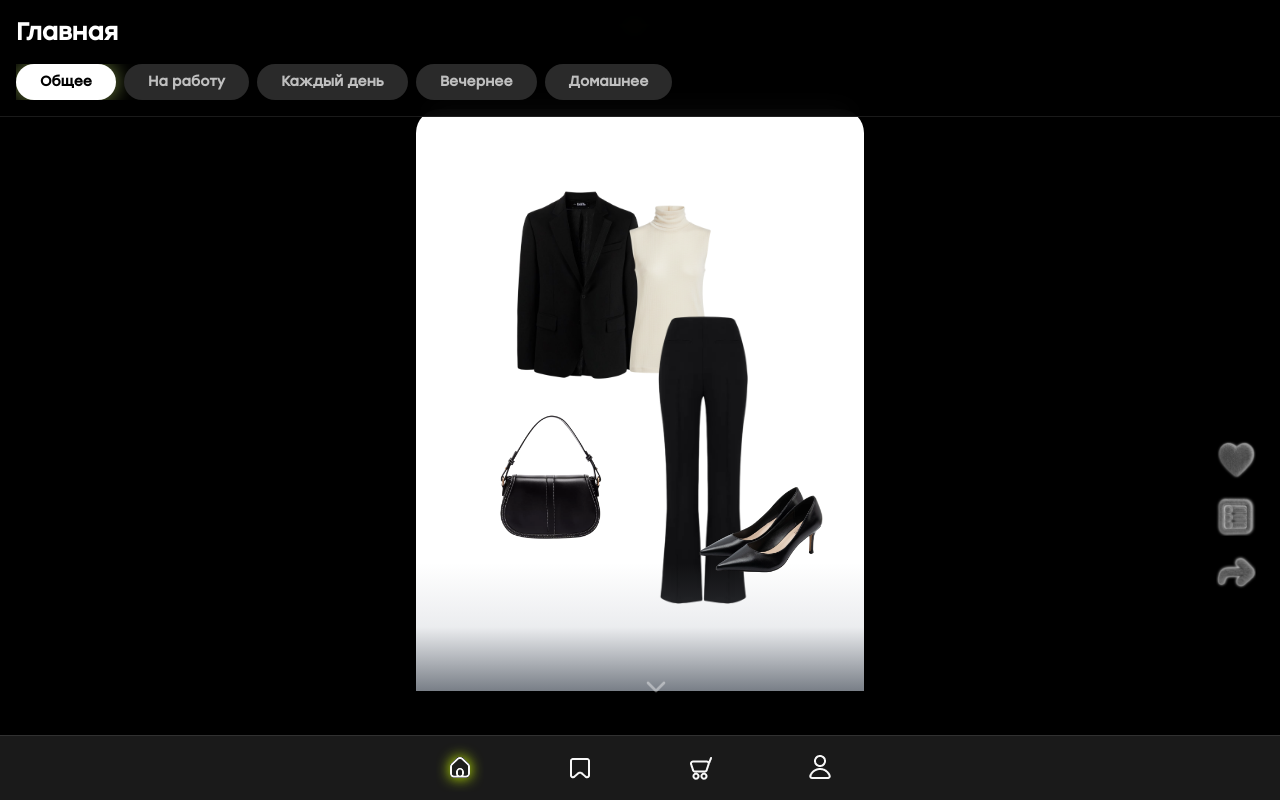
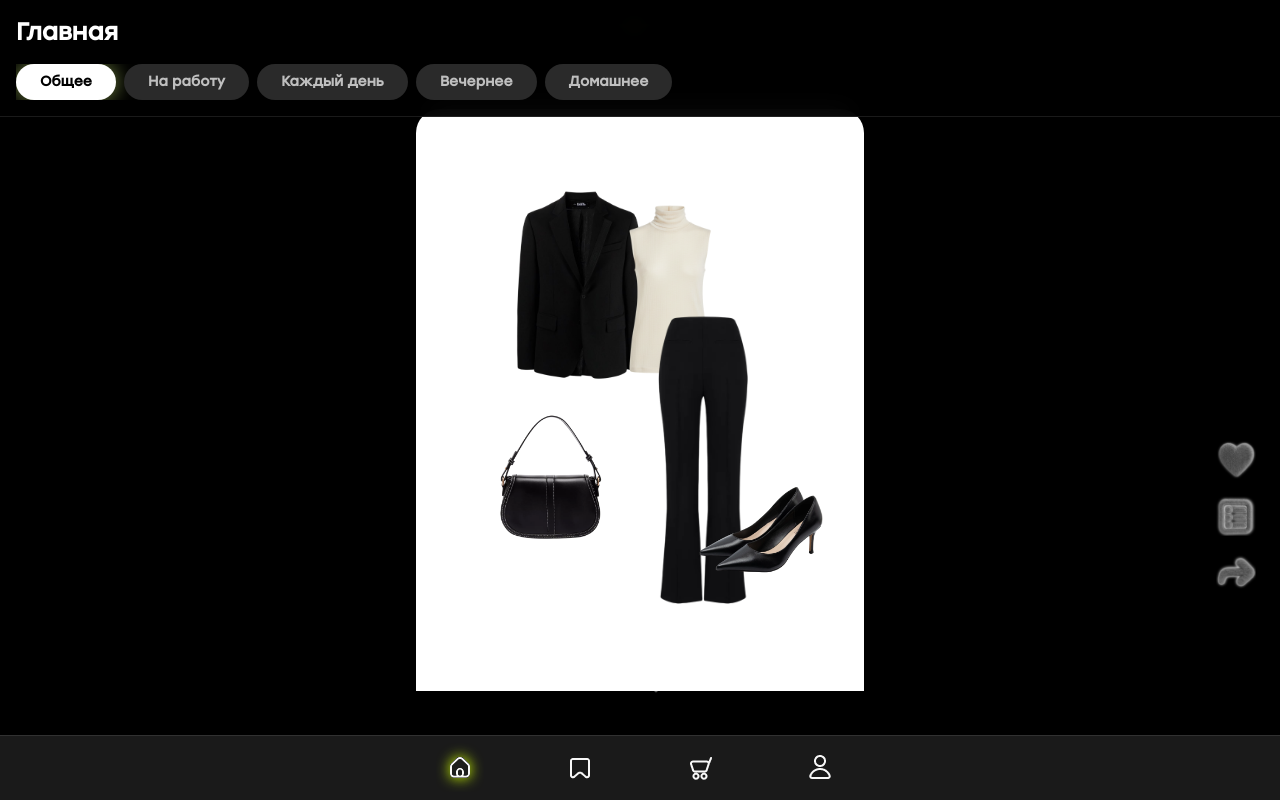
Before and after one commit to NPtow/outfit-alchemy-flow, a React (Vite) app: page / in a window 1280 px wide. Built offline with nearby package versions, Linux system fonts and the light colour scheme; no server answers; the HTML template or start-up script is replaced by a standard one.

Commit message:
Reverted to commit a3d26266bc1097a489d25ae82d5e17cfeee665a8

```diff
--- a/src/components/VerticalOutfitFeed.tsx
+++ b/src/components/VerticalOutfitFeed.tsx
@@ -326,9 +326,6 @@ export const VerticalOutfitFeed = ({
               })}
               outfitId={currentOutfit.id}
             />
-
-            {/* Bottom gradient overlay */}
-            <div className="absolute bottom-0 left-0 right-0 h-32 bg-gradient-to-b from-transparent via-gray-400/20 to-gray-800/60 pointer-events-none" />
           </div>
 
           {/* Scroll Indicator */}
```
